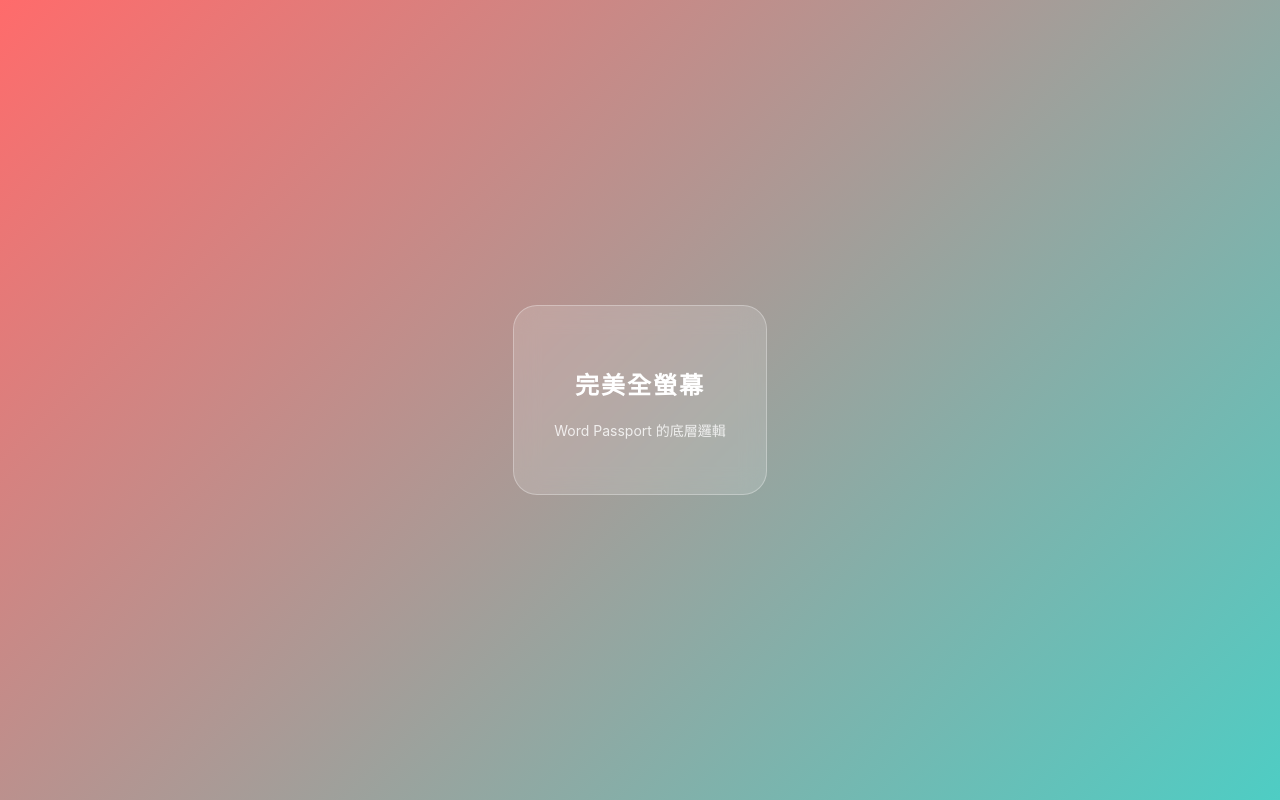
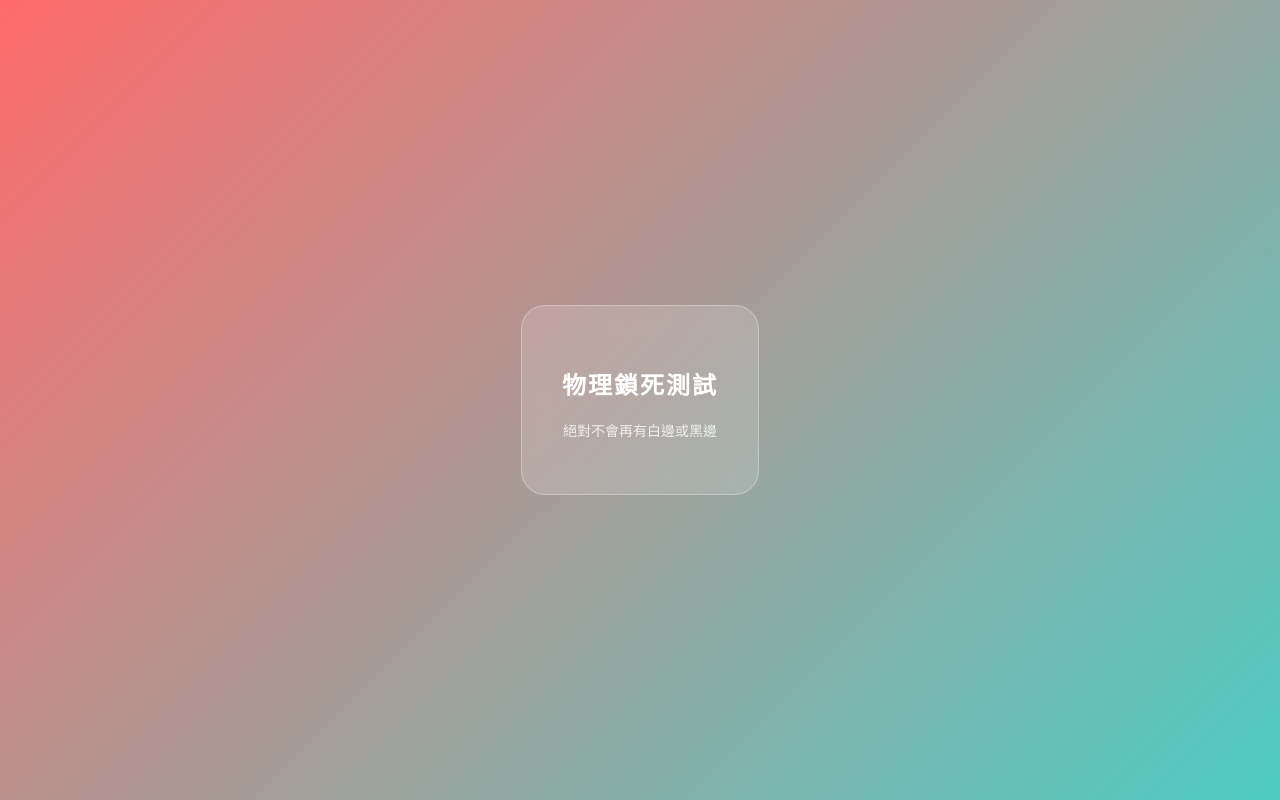
Before and after one commit to Alcohol-no-more/Testing, a plain HTML site: page index.html in a window 1280 px wide. Drawn offline with Linux system fonts and the light colour scheme.

Commit message:
Update index.html

```diff
--- a/index.html
+++ b/index.html
@@ -5,53 +5,39 @@
     <meta name="viewport" content="width=device-width, initial-scale=1.0, maximum-scale=1.0, user-scalable=no, viewport-fit=cover">
     <meta name="apple-mobile-web-app-capable" content="yes">
     <meta name="apple-mobile-web-app-status-bar-style" content="black-translucent">
-    <title>Word Passport 級全螢幕</title>
+
+    <meta name="theme-color" content="#ff6b6b">
+
+    <title>終極物理鎖死版</title>
 
     <style>
-        /* 核心修復區：徹底解決 iOS 高度 Bug */
+        /* 1. 物理鎖死：直接把 HTML 和 Body 釘死在螢幕四個角 */
         html, body {
+            position: fixed; /* 核心：禁止任何原生滾動與彈性邊界 */
+            top: 0;
+            left: 0;
+            width: 100vw; /* 絕對物理寬度 */
+            height: 100vh; /* 在 iOS 中，100vh 剛好等於包含瀏海的完整硬體高度 */
             margin: 0;
             padding: 0;
-            width: 100%;
+            overflow: hidden;
 
-            /* 1. 基本高度 */
-            height: 100%;
-            /* 2. 備用高度 */
-            min-height: 100vh;
-            /* 3. 蘋果專屬：強制填滿包含安全區的所有可用空間 */
-            min-height: -webkit-fill-available;
+            /* 把漸層色直接灌進這個被釘死的畫布裡 */
+            background: linear-gradient(135deg, #ff6b6b, #4ecdc4);
+            background-color: #ff6b6b; /* 買雙重保險 */
+        }
 
-            overflow: hidden; /* 防止畫面上滑出現白底 */
-
-            /* 秘訣：把最底層的顏色直接寫在 body 上！這樣就算露餡也是漸層色 */
-            background: linear-gradient(135deg, #ff6b6b, #4ecdc4);
-
+        /* 2. 內容層：在釘死的畫布裡，安分地避開危險區 */
+        #setup-screen {
+            position: absolute; /* 相對於釘死的 body 定位 */
+            inset: 0; /* 等同於 top/bottom/left/right 都是 0 */
             display: flex;
             justify-content: center;
             align-items: center;
-            font-family: -apple-system, sans-serif;
-        }
 
-        /* 這是未來你要放 Unsplash 照片的圖層 */
-        #bg-image {
-            position: absolute; /* 改用 absolute，讓它完全貼合 body 的尺寸 */
-            top: 0; left: 0; right: 0; bottom: 0;
-            background-size: cover;
-            background-position: center;
-            z-index: 1;
-            /* 這裡先設定透明度為 0，這樣你才能看到 body 的漸層色 */
-            opacity: 0;
-        }
-
-        /* 內容層：負責避開瀏海 */
-        #setup-screen {
-            position: relative;
-            z-index: 10;
-            width: 100%;
+            /* 讓裡面的東西不要撞到瀏海和底條 */
             padding-top: env(safe-area-inset-top);
             padding-bottom: env(safe-area-inset-bottom);
-            display: flex;
-            justify-content: center;
         }
 
         .box {
@@ -63,18 +49,17 @@
             border: 1px solid rgba(255, 255, 255, 0.3);
             border-radius: 24px;
             color: #fff;
+            font-family: -apple-system, sans-serif;
         }
     </style>
 </head>
 <body>
 
-    <div id="bg-image"></div>
-
     <div id="setup-screen">
         <div class="box">
-            <h2 style="letter-spacing: 2px;">完美全螢幕</h2>
+            <h2 style="letter-spacing: 2px;">物理鎖死測試</h2>
             <p style="margin-top: 10px; font-size: 14px; opacity: 0.8;">
-                Word Passport 的底層邏輯
+                絕對不會再有白邊或黑邊
             </p>
         </div>
     </div>
```
